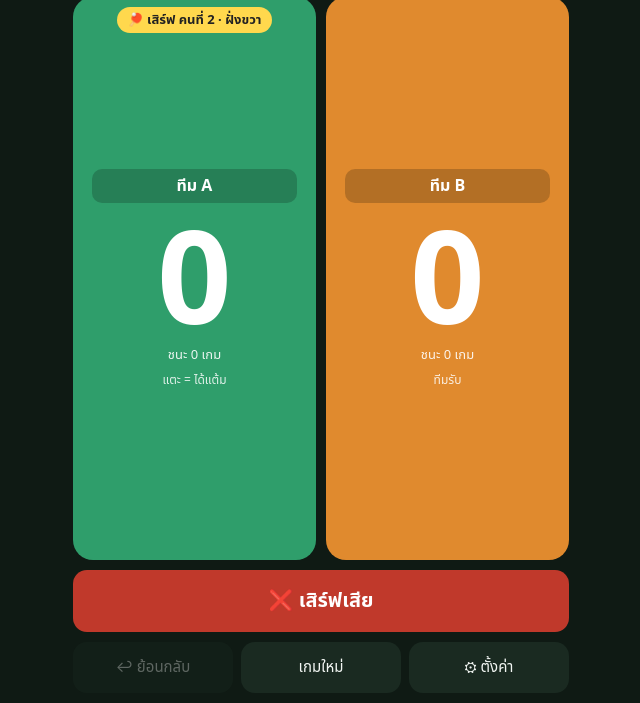
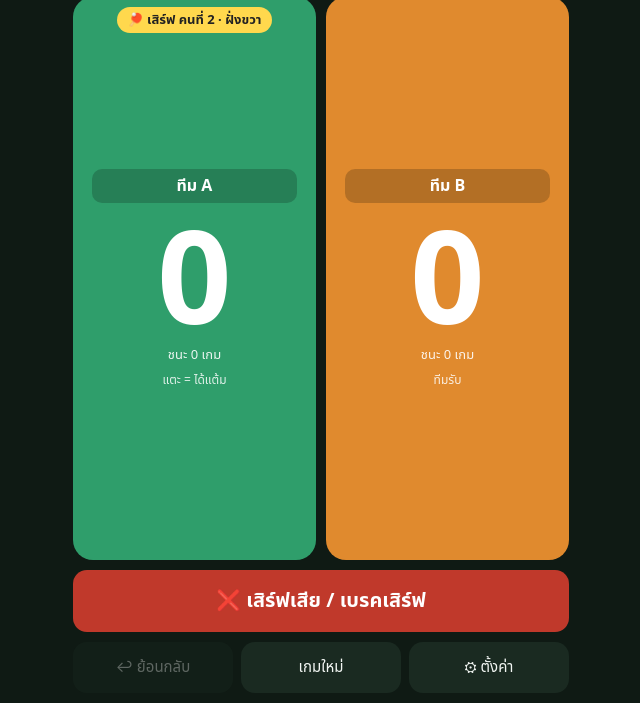
Before and after one commit to tonpixs-DEV/tonpixs-DEV.github.io, a plain HTML site: page index.html in a window 1280 px wide. Shown: the part 97-800 px from the top of the page, without its empty margins (319-959 px from the left). Drawn offline with Linux system fonts and the light colour scheme.

Commit message:
Add files via upload

```diff
--- a/index.html
+++ b/index.html
@@ -53,7 +53,7 @@ html,body{margin:0;height:100%;background:var(--bg);color:var(--t);font-family:s
     <button class="team a" id="tA"><div class="srv" id="sA"></div><input id="nA" value="ทีม A" maxlength="14"><div class="score" id="pA">0</div><div class="games" id="gA"></div><div class="hint" id="hA"></div></button>
     <button class="team b" id="tB"><div class="srv" id="sB"></div><input id="nB" value="ทีม B" maxlength="14"><div class="score" id="pB">0</div><div class="games" id="gB"></div><div class="hint" id="hB"></div></button>
   </div>
-  <button class="fault" id="fault">❌ เสิร์ฟเสีย</button>
+  <button class="fault" id="fault">❌ เสิร์ฟเสีย / เบรคเสิร์ฟ</button>
   <div class="bar">
     <button id="undo">↩ ย้อนกลับ</button>
     <button id="reset">เกมใหม่</button>
```
